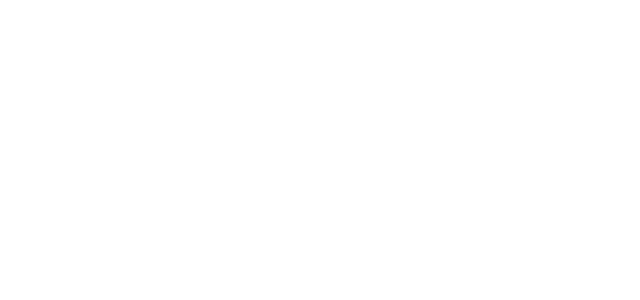
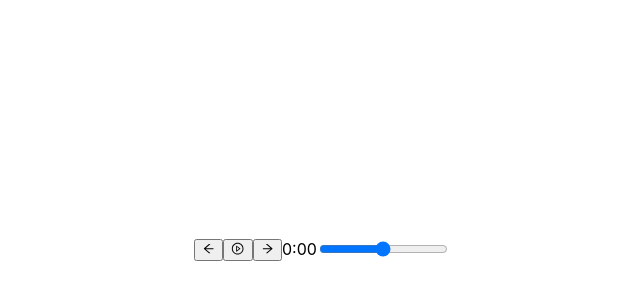
Before and after one commit to wadebooth/music-player-nextjs, a Next.js app: page / in a window 1280 px wide. Shown: the part 150-450 px from the top of the page, without its empty margins (96-736 px from the left). Built offline with nearby package versions, Linux system fonts and the light colour scheme.

Commit message:
setup inital play/pause toggle with useState

```diff
--- a/components/AudioPlayer.js
+++ b/components/AudioPlayer.js
@@ -1,9 +1,41 @@
-import React from 'react'
+import React, { useState } from 'react'
+import styles from '../styles/AudioPlayer.module.css'
+import {
+  AiOutlineArrowLeft,
+  AiOutlineArrowRight,
+  AiOutlinePlayCircle,
+  AiOutlinePauseCircle,
+} from 'react-icons/ai'
 
 const AudioPlayer = () => {
+  //sets the state of whether the song is playing or not.
+  const [isPlaying, setIsPlaying] = useState(false)
+
+  //interacts with line 25. when the play/pause button is clicked, it will run the function which toggles the state of isPlaying.
+  const togglePlayPause = () => {
+    setIsPlaying(!isPlaying)
+  }
+
   return (
-    <div>
+    <div className={styles.AudioPlayer}>
       <audio src=''></audio>
+      <button>
+        <AiOutlineArrowLeft />
+      </button>
+      <button onClick={togglePlayPause}>
+        {isPlaying ? <AiOutlinePauseCircle /> : <AiOutlinePlayCircle />}
+      </button>
+      <button>
+        <AiOutlineArrowRight />
+      </button>
+
+      {/* current time */}
+      <div>0:00</div>
+
+      {/* progress bar */}
+      <div>
+        <input type='range' />
+      </div>
     </div>
   )
 }
--- a/package.json
+++ b/package.json
@@ -11,7 +11,8 @@
   "dependencies": {
     "next": "12.1.6",
     "react": "18.2.0",
-    "react-dom": "18.2.0"
+    "react-dom": "18.2.0",
+    "react-icons": "^4.4.0"
   },
   "devDependencies": {
     "eslint": "8.18.0",
--- a/pages/index.js
+++ b/pages/index.js
@@ -10,7 +10,7 @@
         <meta name='description' content='Generated by create next app' />
         <link rel='icon' href='/favicon.ico' />
       </Head>
-      <main className='styles.main'>
+      <main className={styles.main}>
         <AudioPlayer />
       </main>
     </div>
--- /dev/null
+++ b/styles/AudioPlayer.module.css
@@ -0,0 +1,4 @@
+.AudioPlayer {
+  display: flex;
+  width: 700px;
+}
```
Also changed, not shown: 2 other files (tests, documents, lock files or other folders).
